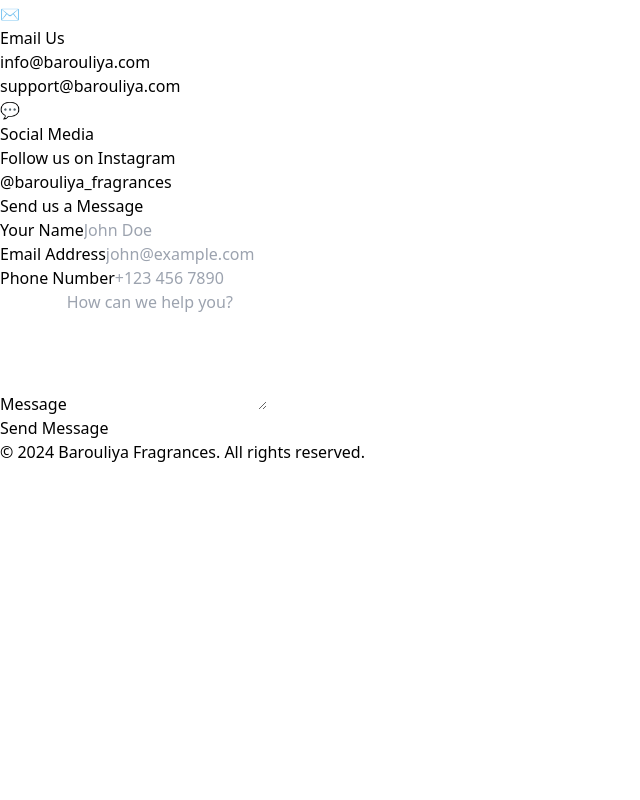
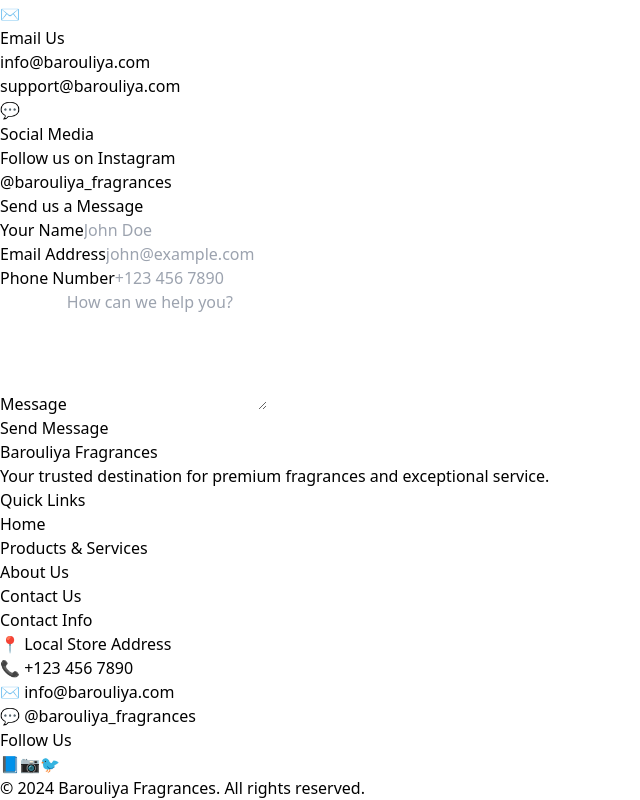
Before and after one commit to sdhaval97/barouliya-fragrances, a React (Vite) app: page / in a window 1280 px wide. Shown: the part 2782-3582 px from the top of the page, without its empty margins (0-640 px from the left). Before the commit the page ends 3246 px from the top, so only its background shows below. Built offline with nearby package versions, Linux system fonts and the light colour scheme.

Commit message:
updated the color code of the website

```diff
--- a/src/pages/Contact.jsx
+++ b/src/pages/Contact.jsx
@@ -22,8 +22,9 @@
   };
 
   return (
-    <section id="contact" className="min-h-screen bg-white py-16 px-4 sm:px-6 lg:px-8">
-      <div className="max-w-7xl mx-auto pb-12">
+    <section id="contact" className="min-h-screen bg-white">
+      <div className="py-16 px-4 sm:px-6 lg:px-8">
+        <div className="max-w-7xl mx-auto pb-12">
         <div className="text-center mb-12">
           <h2 className="text-4xl sm:text-5xl font-bold text-gray-800 mb-2">
             Contact Us
@@ -34,7 +35,7 @@
         </div>
 
         <div className="grid grid-cols-1 lg:grid-cols-2 gap-8">
-          <div className="bg-gradient-to-br from-indigo-600 to-purple-600 p-10 rounded-2xl text-white shadow-xl">
+          <div className="bg-gradient-to-br from-[#4a4237] to-[#655949] p-10 rounded-2xl text-white shadow-xl">
             <h3 className="text-3xl font-bold mb-4">Get In Touch</h3>
             <p className="text-lg leading-relaxed mb-8 opacity-95">
               Have questions about our fragrances or need personalized recommendations?
@@ -100,7 +101,7 @@
                   onChange={handleChange}
                   required
                   placeholder="John Doe"
-                  className="w-full px-4 py-3 border-2 border-gray-200 rounded-lg bg-gray-50 focus:outline-none focus:border-indigo-600 focus:bg-white focus:ring-4 focus:ring-indigo-100 transition-all duration-300"
+                  className="w-full px-4 py-3 border-2 border-gray-200 rounded-lg bg-gray-50 focus:outline-none focus:border-[#655949] focus:bg-white focus:ring-4 focus:ring-[#655949]/20 transition-all duration-300"
                 />
               </div>
 
@@ -116,7 +117,7 @@
                   onChange={handleChange}
                   required
                   placeholder="john@example.com"
-                  className="w-full px-4 py-3 border-2 border-gray-200 rounded-lg bg-gray-50 focus:outline-none focus:border-indigo-600 focus:bg-white focus:ring-4 focus:ring-indigo-100 transition-all duration-300"
+                  className="w-full px-4 py-3 border-2 border-gray-200 rounded-lg bg-gray-50 focus:outline-none focus:border-[#655949] focus:bg-white focus:ring-4 focus:ring-[#655949]/20 transition-all duration-300"
                 />
               </div>
 
@@ -131,7 +132,7 @@
                   value={formData.phone}
                   onChange={handleChange}
                   placeholder="+123 456 7890"
-                  className="w-full px-4 py-3 border-2 border-gray-200 rounded-lg bg-gray-50 focus:outline-none focus:border-indigo-600 focus:bg-white focus:ring-4 focus:ring-indigo-100 transition-all duration-300"
+                  className="w-full px-4 py-3 border-2 border-gray-200 rounded-lg bg-gray-50 focus:outline-none focus:border-[#655949] focus:bg-white focus:ring-4 focus:ring-[#655949]/20 transition-all duration-300"
                 />
               </div>
 
@@ -147,23 +148,92 @@
                   required
                   rows="5"
                   placeholder="How can we help you?"
-                  className="w-full px-4 py-3 border-2 border-gray-200 rounded-lg bg-gray-50 focus:outline-none focus:border-indigo-600 focus:bg-white focus:ring-4 focus:ring-indigo-100 transition-all duration-300 resize-vertical min-h-[120px]"
+                  className="w-full px-4 py-3 border-2 border-gray-200 rounded-lg bg-gray-50 focus:outline-none focus:border-[#655949] focus:bg-white focus:ring-4 focus:ring-[#655949]/20 transition-all duration-300 resize-vertical min-h-[120px]"
                 ></textarea>
               </div>
 
               <button
                 type="submit"
-                className="w-full bg-gradient-to-r from-indigo-600 to-purple-600 text-white py-4 px-8 rounded-lg text-lg font-semibold shadow-lg hover:shadow-xl hover:-translate-y-1 transition-all duration-300"
+                className="w-full bg-gradient-to-r from-[#4a4237] to-[#655949] text-white py-4 px-8 rounded-lg text-lg font-semibold shadow-lg hover:shadow-xl hover:-translate-y-1 transition-all duration-300"
               >
                 Send Message
               </button>
             </form>
           </div>
         </div>
+        </div>
       </div>
 
-      <footer className="bg-gray-800 text-white text-center py-8 mt-16">
-        <p className="text-base opacity-90">&copy; 2024 Barouliya Fragrances. All rights reserved.</p>
+      <footer className="bg-gradient-to-br from-[#655949] via-[#7a6858] to-[#655949] text-white shadow-2xl border-t border-[#4a4237]">
+        <div className="max-w-7xl mx-auto px-4 sm:px-6 lg:px-8 py-12">
+          <div className="grid grid-cols-1 md:grid-cols-4 gap-8 mb-8">
+            {/* About Section */}
+            <div>
+              <h3 className="text-xl font-bold mb-4 drop-shadow-lg">Barouliya Fragrances</h3>
+              <p className="text-sm opacity-90 leading-relaxed">
+                Your trusted destination for premium fragrances and exceptional service.
+              </p>
+            </div>
+
+            {/* Quick Links */}
+            <div>
+              <h4 className="text-lg font-semibold mb-4 drop-shadow-lg">Quick Links</h4>
+              <ul className="space-y-2">
+                <li>
+                  <a href="#home" className="text-sm opacity-90 hover:opacity-100 hover:underline transition-all duration-300">
+                    Home
+                  </a>
+                </li>
+                <li>
+                  <a href="#products" className="text-sm opacity-90 hover:opacity-100 hover:underline transition-all duration-300">
+                    Products & Services
+                  </a>
+                </li>
+                <li>
+                  <a href="#about" className="text-sm opacity-90 hover:opacity-100 hover:underline transition-all duration-300">
+                    About Us
+                  </a>
+                </li>
+                <li>
+                  <a href="#contact" className="text-sm opacity-90 hover:opacity-100 hover:underline transition-all duration-300">
+                    Contact Us
+                  </a>
+                </li>
+              </ul>
+            </div>
+
+            {/* Contact Info */}
+            <div>
+              <h4 className="text-lg font-semibold mb-4 drop-shadow-lg">Contact Info</h4>
+              <ul className="space-y-2 text-sm opacity-90">
+                <li>📍 Local Store Address</li>
+                <li>📞 +123 456 7890</li>
+                <li>✉️ info@barouliya.com</li>
+                <li>💬 @barouliya_fragrances</li>
+              </ul>
+            </div>
+
+            {/* Social Media */}
+            <div>
+              <h4 className="text-lg font-semibold mb-4 drop-shadow-lg">Follow Us</h4>
+              <div className="flex gap-4">
+                <a href="#" className="w-10 h-10 bg-white/20 rounded-full flex items-center justify-center hover:bg-white/30 transition-all duration-300 hover:scale-110 shadow-lg">
+                  <span className="text-xl">📘</span>
+                </a>
+                <a href="#" className="w-10 h-10 bg-white/20 rounded-full flex items-center justify-center hover:bg-white/30 transition-all duration-300 hover:scale-110 shadow-lg">
+                  <span className="text-xl">📷</span>
+                </a>
+                <a href="#" className="w-10 h-10 bg-white/20 rounded-full flex items-center justify-center hover:bg-white/30 transition-all duration-300 hover:scale-110 shadow-lg">
+                  <span className="text-xl">🐦</span>
+                </a>
+              </div>
+            </div>
+          </div>
+
+          <div className="border-t border-white/20 pt-8 text-center">
+            <p className="text-sm opacity-90">&copy; 2024 Barouliya Fragrances. All rights reserved.</p>
+          </div>
+        </div>
       </footer>
     </section>
   );
--- a/src/pages/Home.jsx
+++ b/src/pages/Home.jsx
@@ -3,7 +3,7 @@
     <section id="home" className="min-h-screen bg-gradient-to-br from-gray-50 to-gray-200 py-16 px-4 sm:px-6 lg:px-8">
       <div className="max-w-7xl mx-auto">
         <div className="text-center mb-16">
-          <h1 className="text-4xl sm:text-5xl lg:text-6xl font-bold mb-4 bg-gradient-to-r from-indigo-600 to-purple-600 bg-clip-text text-transparent">
+          <h1 className="text-4xl sm:text-5xl lg:text-6xl font-bold mb-4 bg-gradient-to-r from-[#4a4237] to-[#655949] bg-clip-text text-transparent">
             Welcome to Barouliya Fragrances
           </h1>
           <p className="text-2xl sm:text-3xl text-gray-700 font-medium mb-6">
@@ -15,7 +15,7 @@
           </p>
           <button
             onClick={() => document.getElementById('products').scrollIntoView({ behavior: 'smooth' })}
-            className="bg-gradient-to-r from-indigo-600 to-purple-600 text-white px-10 py-4 text-lg font-semibold rounded-full shadow-lg hover:shadow-xl hover:-translate-y-1 transition-all duration-300"
+            className="bg-gradient-to-r from-[#4a4237] to-[#655949] text-white px-10 py-4 text-lg font-semibold rounded-full shadow-lg hover:shadow-xl hover:-translate-y-1 transition-all duration-300"
           >
             Explore Our Collection
           </button>
```
Also changed, not shown: src/components/Navbar.jsx (+11 -11 lines), src/pages/About.jsx (+8 -8 lines), src/pages/Products.jsx (+5 -5 lines).
